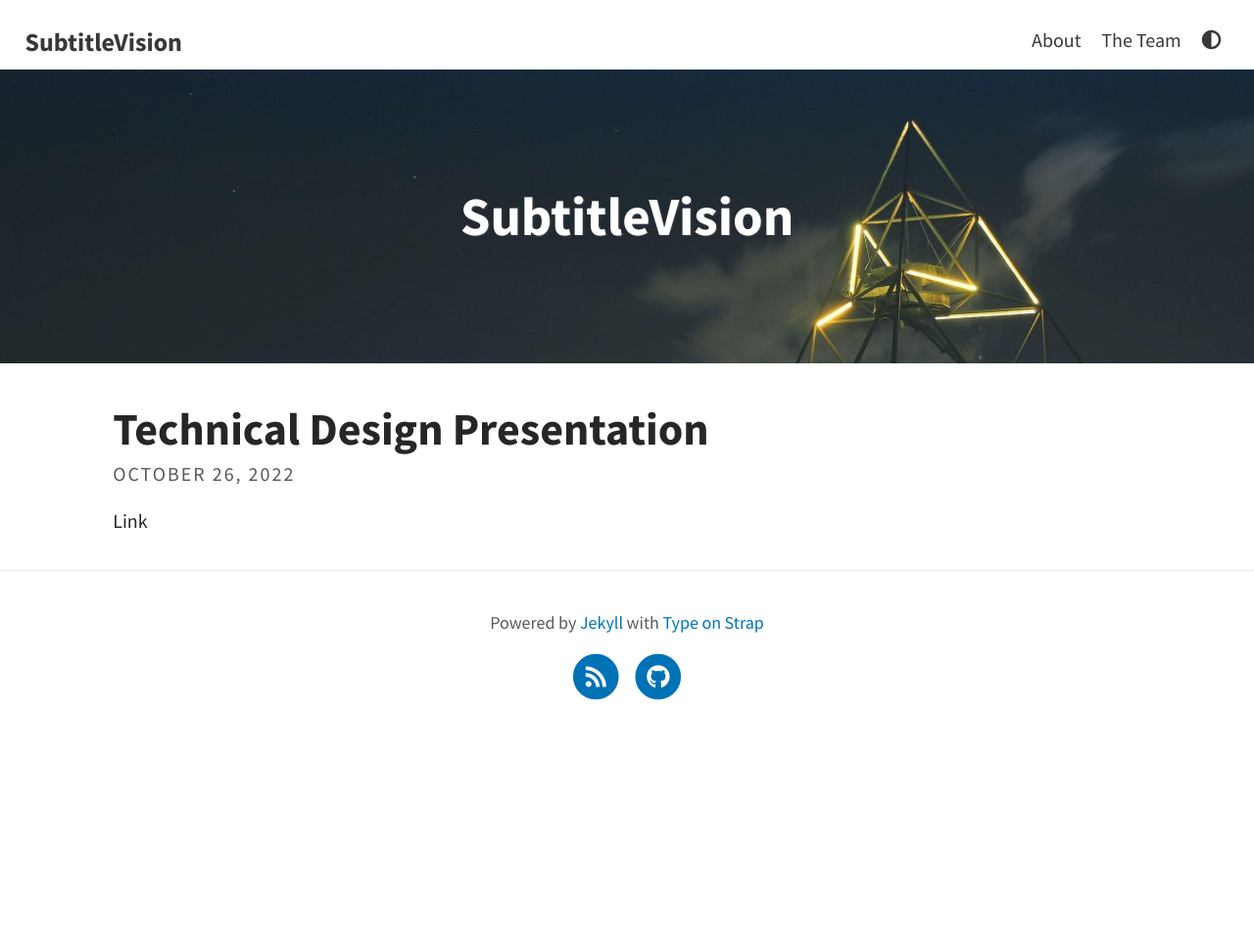
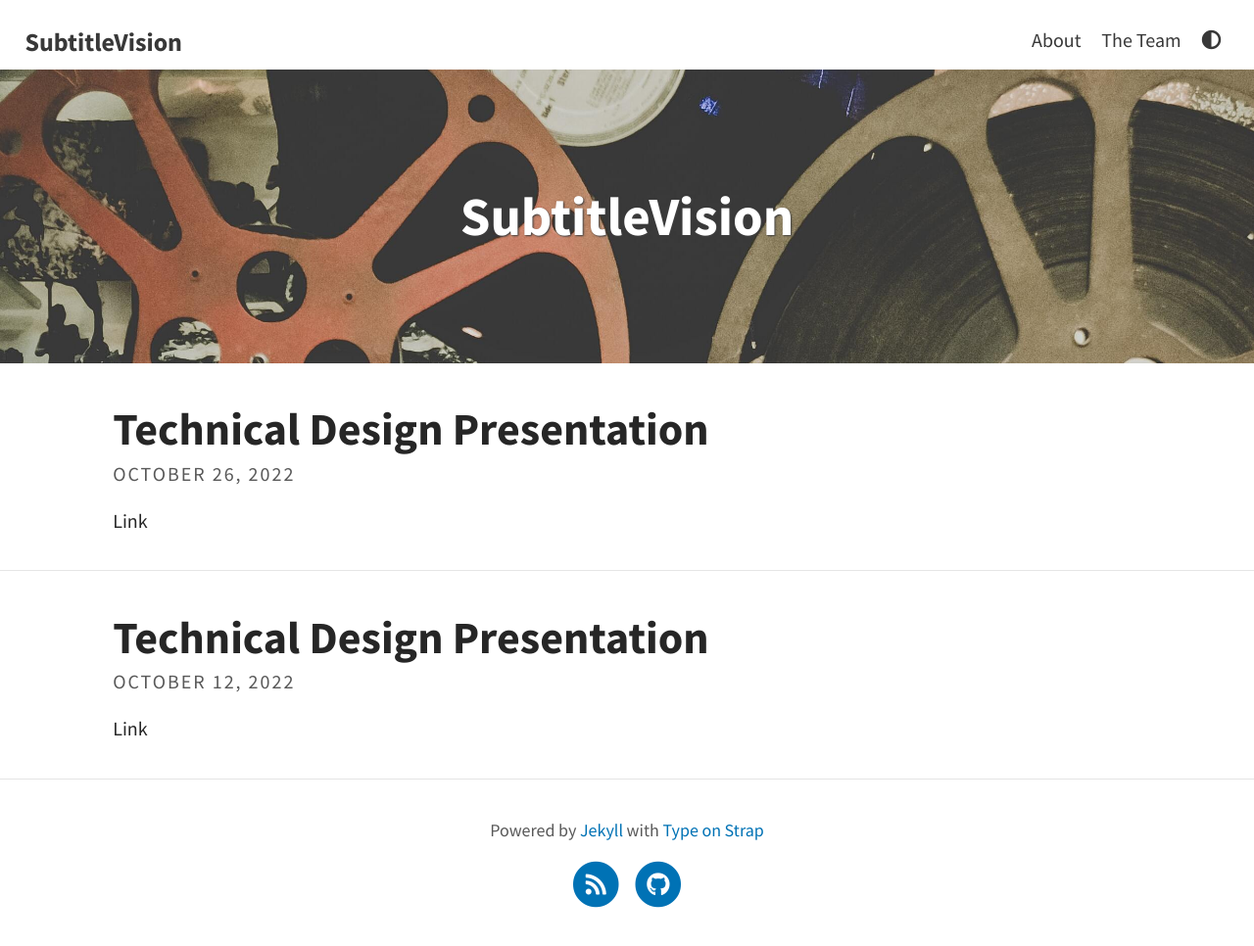
Before and after one commit to subtitlevision/subtitlevision.github.io, a Jekyll site: the page built from index.html, in a window 1280 px wide. Shown: the whole page at 98% size. Built offline with Jekyll 4.4.1, drawn with Linux system fonts in a browser that asks for light colours; the list of posts is cut into pages by our own code; before the commit the page ends 900 px from its top, so only the background shows below that.

Commit message:
change header

```diff
--- a/_config.yml
+++ b/_config.yml
@@ -10,7 +10,7 @@ favicon: assets/favicon.ico                             # Icon displayed in the
 
 # Header and footer text
 header_text: SubtitleVision  # Change Blog header text
-header_feature_image: assets/img/header/triangular.jpeg
+header_feature_image: assets/img/header/film.jpg
 header_feature_image_responsive: true
 footer_text: >
   Powered by <a href="https://jekyllrb.com/">Jekyll</a> with <a href="https://github.com/sylhare/Type-on-Strap">Type on Strap</a>
--- /dev/null
+++ b/_posts/2022-10-12-proposal.md
@@ -0,0 +1,6 @@
+---
+layout: post
+title: Technical Design Presentation
+---
+
+[Link](https://subtitlevision.github.io/presentations/Capstone_Proposal.pdf)
```
Also changed, not shown: assets/img/header/film-medium.jpg (added), assets/img/header/film-small.jpg (added), assets/img/header/film.jpg (added).
